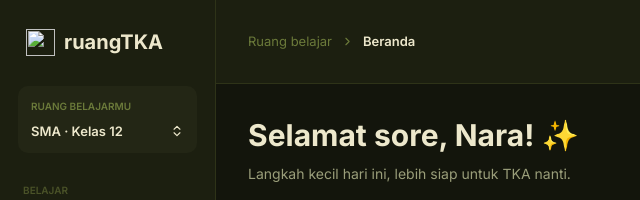
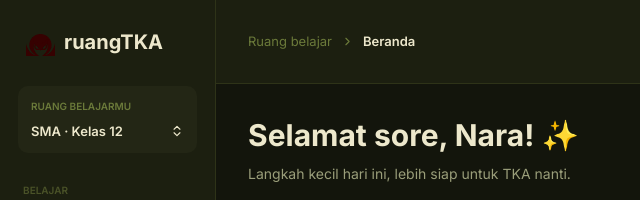
Before and after one commit to Yidhari-0/Owly, a plain HTML site: page index.html in a window 1280 px wide. Shown: the top 200 px of the page, 0-640 px from the left. Drawn offline with Linux system fonts and the light colour scheme.

Commit message:
Update index.html

```diff
--- a/index.html
+++ b/index.html
@@ -60,7 +60,7 @@
 
     <!-- Logo + nama aplikasi -->
     <a href="index.html" class="app-id">
-      <img class="app-id__logo" src="images/logo.svg" alt="" width="29" height="27">
+      <img class="app-id__logo" src="logo.svg" alt="" width="29" height="27">
       <span class="app-id__name">ruangTKA</span>
     </a>
 
```
